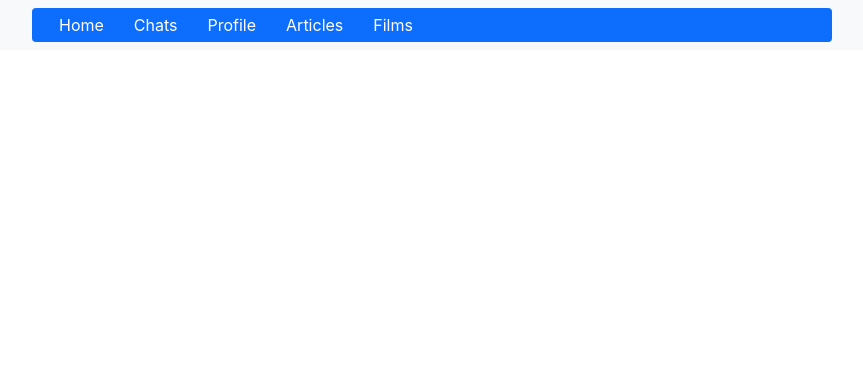
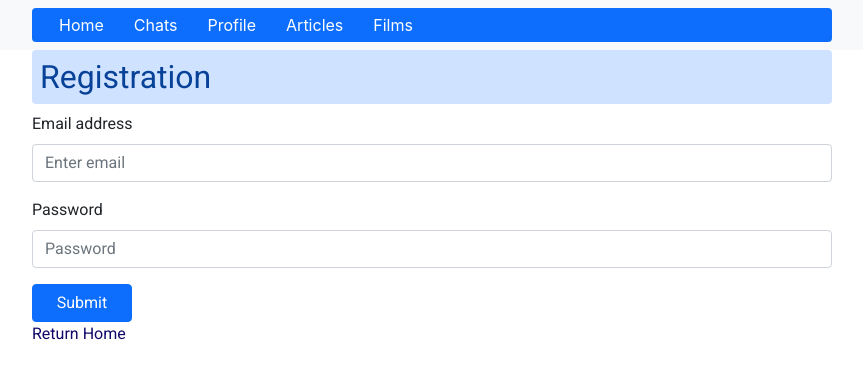
Before and after one commit to marxt2016/React, a React (Create React App) app: page /signup in a window 1280 px wide. Shown: the top 378 px of the page, without its empty margins (208-1071 px from the left). Built offline with nearby package versions, Linux system fonts and the light colour scheme; no server answers.

Commit message:
authorization

```diff
--- a/package.json
+++ b/package.json
@@ -7,6 +7,7 @@
     "@testing-library/react": "^11.2.7",
     "@testing-library/user-event": "^12.8.3",
     "bootstrap": "^5.1.3",
+    "firebase": "^9.5.0",
     "history": "^5.1.0",
     "node-sass": "^6.0.1",
     "react": "^17.0.2",
--- a/src/App.css
+++ b/src/App.css
@@ -44,6 +44,7 @@ a:hover {
   flex-direction: column;
   justify-content: space-between;
 }
+
 
 .Chatlist {
   width: 100%;
@@ -127,6 +128,16 @@ form {
 .card-img {
   height: 300px;
 }
+
+.linkNav{
+  text-decoration: none;
+  color: rgb(16, 9, 104);
+
+}
+.linkNav:hover {
+  color: rgba(173, 183, 236, 0.486);
+}
+
 @media (max-width: 500px) {
   .cards-container .card-container {
     width: 80%;
--- a/src/components/Home.js
+++ b/src/components/Home.js
@@ -1,28 +1,48 @@
-import Button from 'react-bootstrap/Button';
-import React from 'react';
+import React, { useState } from 'react';
 import { useSelector, useDispatch } from 'react-redux';
+import { logIn } from '../services/firebase';
 import { signIn } from '../store/profile/actions';
+import { SignForm } from './SignForm';
+import { Link} from 'react-router-dom';
 
 export const Home = () => {
-    const dispatch = useDispatch();
-    const name = useSelector(state => state.profile.name);
+    //const dispatch = useDispatch();
 
-    const handleClick = () => {
-        dispatch(signIn());
+    const [error, setError] = useState('');
+    const [loading, setLoading] = useState(false);
+
+    // const handleClick = () => {
+    //     dispatch(signIn());
+    // };
+
+    const handleSignIn = async (email, password) => {
+        setLoading(true);
+         try {
+            await logIn(email, password);
+        } catch (error) {
+             console.log(error);
+             setError(error.message);
+        }finally{
+             setLoading(false);
+        }
     }
 
     return (
         <>
             <div className="App">
-                <h2>Homepage {name}</h2>
-                <Button
+                <h2>Homepage </h2>
+                <h3>Log In </h3>
+                {/* <Button
                     variant="primary"
                     type="submit"
                     value="Signin"
                     className="reload"
                     onClick={handleClick}
-                >Sign in</Button>
+                >Sign in</Button> */}
+
             </div>
+            <SignForm onSubmit={handleSignIn} error={error} loading={ loading} />
+            <Link  to='signup' className='App linkNav'>Sign Up</Link>
         </>
     )
 }
--- a/src/components/Profile.js
+++ b/src/components/Profile.js
@@ -3,6 +3,7 @@ import { Form, Button } from 'react-bootstrap';
 import { toggleCheckbox, changeName, signOut } from '../store/profile/actions';
 import { useSelector, useDispatch } from 'react-redux';
 import { selectName } from "../store/profile/selectors";
+import { logOut } from "../services/firebase";
 
 export const Profile = () => {
     const profileState = useSelector(selectName);
@@ -26,6 +27,15 @@ export const Profile = () => {
 
     const handleClick = () => {
         dispatch(signOut());
+    };
+
+    const handleLogoutClick = async () => {
+        try {
+            await logOut();
+        } catch (error){
+            console.error(error);
+         }
+
     };
 
 
@@ -54,7 +64,7 @@ export const Profile = () => {
                     type="submit"
                     value="Signout"
                     className="mt-2 reload"
-                    onClick={handleClick}
+                    onClick={handleLogoutClick}
                 >Sign out</Button>
             </div>
         </>
--- a/src/components/Routes.js
+++ b/src/components/Routes.js
@@ -1,5 +1,5 @@
 import { BrowserRouter, Link, Route, Routes } from 'react-router-dom';
-import React from "react";
+import React, { useEffect} from "react";
 import { Home } from '../components/Home';
 import { Chats } from '../components/Chats';
 import { Profile } from '../components/Profile';
@@ -9,8 +9,25 @@ import { Articles } from '../components/Articles';
 import { Films } from './Films';
 import { PublicRoute } from '../components/PublicRoute';
 import { PrivateRoute } from '../components/PrivateRoute';
+import { SignUp } from './SignUp';
+import { auth, logIn, logOut } from '../services/firebase';
+import { useDispatch } from 'react-redux';
+import { signOut, signIn } from '../store/profile/actions';
 
-export const Router = () => (
+export const Router = () => {
+    const dispatch = useDispatch();
+    useEffect(() => {
+        const unsubscribe = auth.onAuthStateChanged((user) => {
+            if (user) {
+                dispatch(signIn());
+            } else {
+                dispatch(signOut());
+           }
+        });
+        return () => unsubscribe();
+    }, []);
+
+    return (
     <BrowserRouter>
         <Navbar bg="light" variant="dark">
             <Container>
@@ -31,6 +48,11 @@ export const Router = () => (
                     <Home />
                 </PublicRoute>
             } />
+            <Route path="signup" element={
+                <PublicRoute>
+                    <SignUp />
+                </PublicRoute>
+            } />
             <Route path="profile" element={
                 <PrivateRoute>
                     <Profile />
@@ -47,3 +69,4 @@ export const Router = () => (
         </Routes>
     </BrowserRouter >
 )
+};
--- /dev/null
+++ b/src/components/SignForm.js
@@ -0,0 +1,42 @@
+import { useState } from "react";
+import { Form, Button } from 'react-bootstrap';
+
+export const SignForm = ({ onSubmit, error, loading }) => {
+    const [email, setEmail] = useState('');
+    const [password, setPassword] = useState('');
+
+    const handleChangeEmail = (event) => {
+        setEmail(event.target.value);
+    };
+
+    const handleChangePassword = (event) => {
+        setPassword(event.target.value);
+    };
+
+    const handleSubmit = (event) => {
+        event.preventDefault();
+        onSubmit(email, password);
+        setEmail('');
+        setPassword('');
+    };
+
+    return (
+        <>
+            <Form onSubmit={handleSubmit} className='App mt-2'>
+                <Form.Group className="mb-3" controlId="formBasicEmail">
+                    <Form.Label>Email address</Form.Label>
+                    <Form.Control type="email" placeholder="Enter email" value={email} onChange={handleChangeEmail} />
+                </Form.Group>
+                <Form.Group className="mb-3" controlId="formBasicPassword">
+                    <Form.Label>Password</Form.Label>
+                    <Form.Control type="password" placeholder="Password" value={password} onChange={handleChangePassword} />
+                </Form.Group>
+                <Button variant="primary" type="submit" className="reload" disabled={loading}>
+                    Submit
+                </Button>
+            </Form>
+            {error && <h4 className='App mt-2'>{ error}</h4>}
+        </>
+    );
+
+}
--- /dev/null
+++ b/src/components/SignUp.js
@@ -0,0 +1,28 @@
+import { Link } from "react-router-dom";
+import { signUp } from "../services/firebase";
+import { SignForm } from "./SignForm";
+import React, { useState } from "react";
+
+export const SignUp = () => {
+    const [error, setError] = useState('');
+    const [loading, setLoading] = useState(false);
+    const handleSignUp = async (email, password) => {
+        setLoading(true);
+        try {
+            await signUp(email, password);
+        } catch (error) {
+            console.log(error);
+            setError(error.message);
+        } finally{
+            setLoading(false);
+        }
+    }
+
+    return (
+        <>
+            <h2 className="App">Registration</h2>
+            <SignForm onSubmit={handleSignUp} error={error} loading={ loading} className="App"/>
+            <Link className='App linkNav' to='/'>Return Home</Link>
+        </>
+    )
+}
--- /dev/null
+++ b/src/services/firebase.js
@@ -0,0 +1,23 @@
+import { initializeApp } from "firebase/app";
+import { getAuth, createUserWithEmailAndPassword, signInWithEmailAndPassword, signOut } from "firebase/auth";
+
+const firebaseConfig = {
+    apiKey: "AIzaSyAdcO4rYMa5oux9R95gZf3fOOcHUDemvR0",
+    authDomain: "chtas-gb.firebaseapp.com",
+    projectId: "chtas-gb",
+    storageBucket: "chtas-gb.appspot.com",
+    messagingSenderId: "22554213001",
+    appId: "1:22554213001:web:40d9b34f6c73468b602458"
+};
+
+// Initialize Firebase
+const app = initializeApp(firebaseConfig);
+
+export const auth = getAuth(app);
+export const signUp = async (email, password) =>
+    await createUserWithEmailAndPassword(auth, email, password);
+
+export const logIn = async (email, password) =>
+    await signInWithEmailAndPassword(auth, email, password);
+
+export const logOut = async () => await signOut(auth);
```
Also changed, not shown: 1 other file (tests, documents, lock files or other folders).
